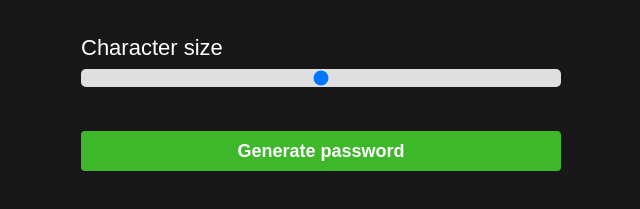
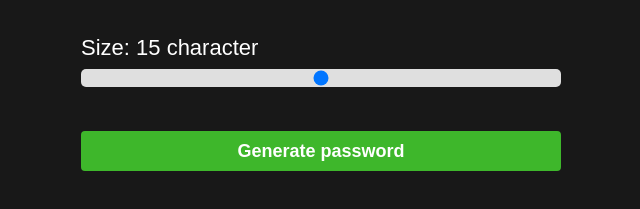
Before and after one commit to Leonardo-Cardoso-ie/password_generator, a plain HTML site: page index.html in a window 1280 px wide. Shown: the part 409-618 px from the top of the page, 319-959 px from the left. Drawn offline with Linux system fonts and the light colour scheme.

Commit message:
Add functions that count the number of characters when sliding the bar

```diff
--- a/assets/js/script.js
+++ b/assets/js/script.js
@@ -14,4 +14,12 @@ let charset = "abcdefghijklmnopqrstuvwxyzABCDEFGHIJKLMNOPQRSTUVWXYZ0123456789!@"
 
 let newPassword ="";
 
-sizePassword.innerHTML = sliderElement.ariaValueMax;
+sizePassword.innerHTML = sliderElement.value;
+
+
+/**
+ * character count when swiping the bar
+ */
+slider.oninput = function() {
+    sizePassword.innerHTML = this.value;
+}
--- a/index.html
+++ b/index.html
@@ -13,7 +13,7 @@
     <img class="logo" src="assets/images/logo.png" alt="Password generator logo" />
 
     <main class="container-input">
-        <span>Character <span id="value"></span>size</span>
+        <span>Size: <span id="value"></span> character</span>
         <input id="slider" class="slider" type="range" min="5" max="25" value="15"/>
 
         <button id = "button" class="button-cta"> Generate password </button>
```
